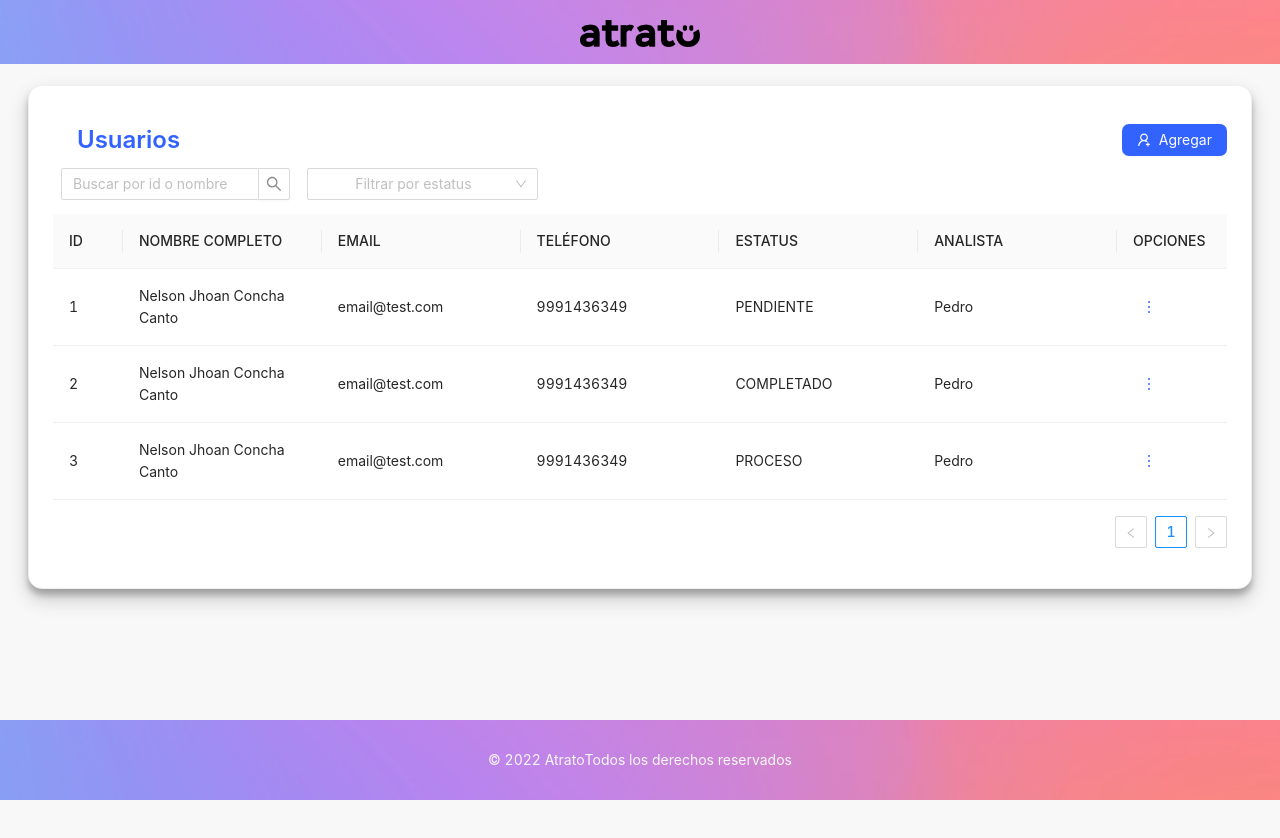
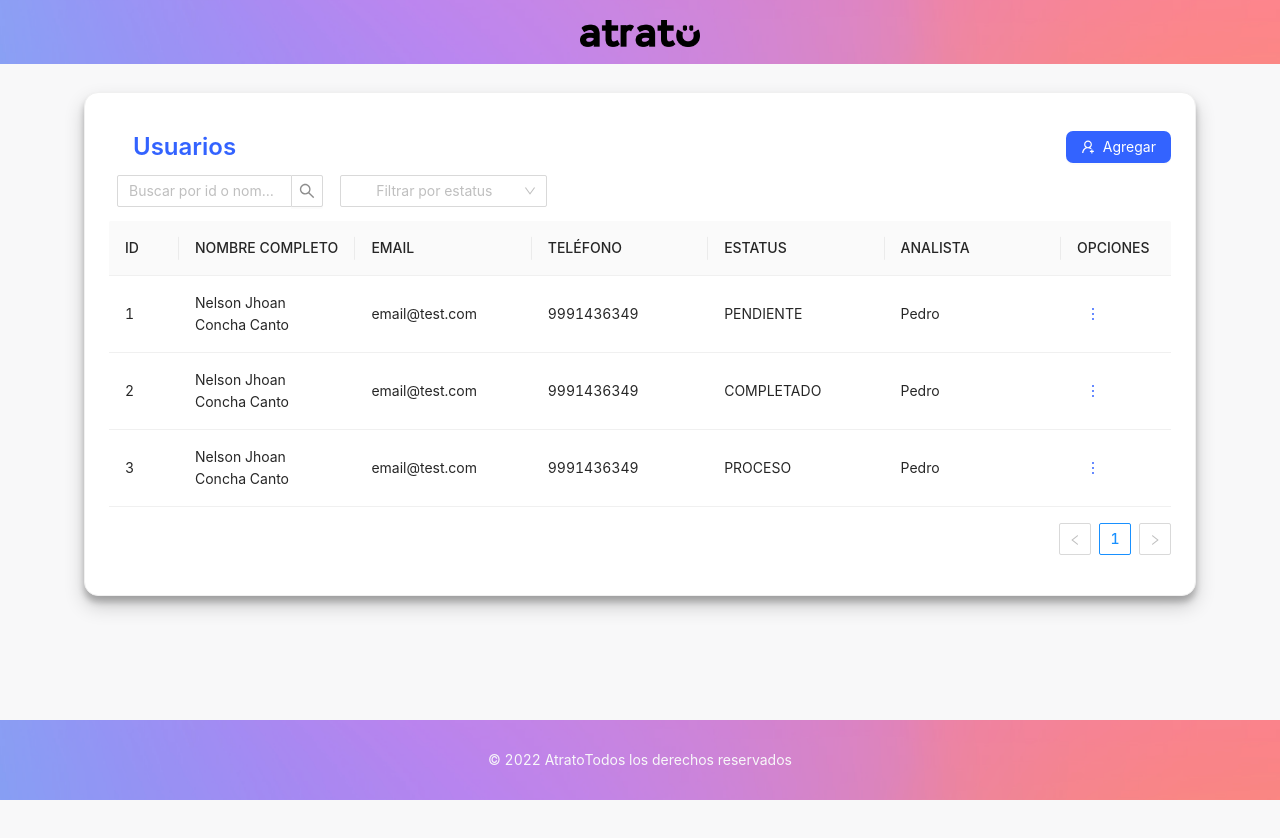
Before and after one commit to nelson73/atrato-challengue, a React (Create React App) app: page / in a window 1280 px wide. Shown: the top 838 px of the page. Built offline with nearby package versions, Linux system fonts and the light colour scheme.

Commit message:
Improve layout for xxl screen

```diff
--- a/src/components/organims/Layout/MainLayout.jsx
+++ b/src/components/organims/Layout/MainLayout.jsx
@@ -7,11 +7,23 @@ import AppHeader from "./AppHeader";
 const { lowGray } = colors;
 
 const ResponsiveLayout = styled(Layout)`
-  padding: 1.5em 2em;
   background: ${lowGray};
+  padding: 2em 6em;
+
+  @media (min-width: 1440px) {
+    padding: 3em 10em;
+  }
+
+  @media (min-width: 1800px) {
+    padding: 3em 15em;
+  }
 
   @media (max-width: 991px) {
-    padding: 0.5em 1em;
+    padding: 2em 3em;
+  }
+
+  @media (max-width: 520px) {
+    padding: 1em 0.5em;
   }
 `;
 
@@ -20,6 +32,10 @@ const ContentLayout = styled(Layout)`
   padding: 0;
   min-height: 60em;
   background: ${lowGray};
+
+  @media (max-width: 520px) {
+    min-height: 40em;
+  }
 `;
 
 const MainLayout = ({ children }) => (
```
